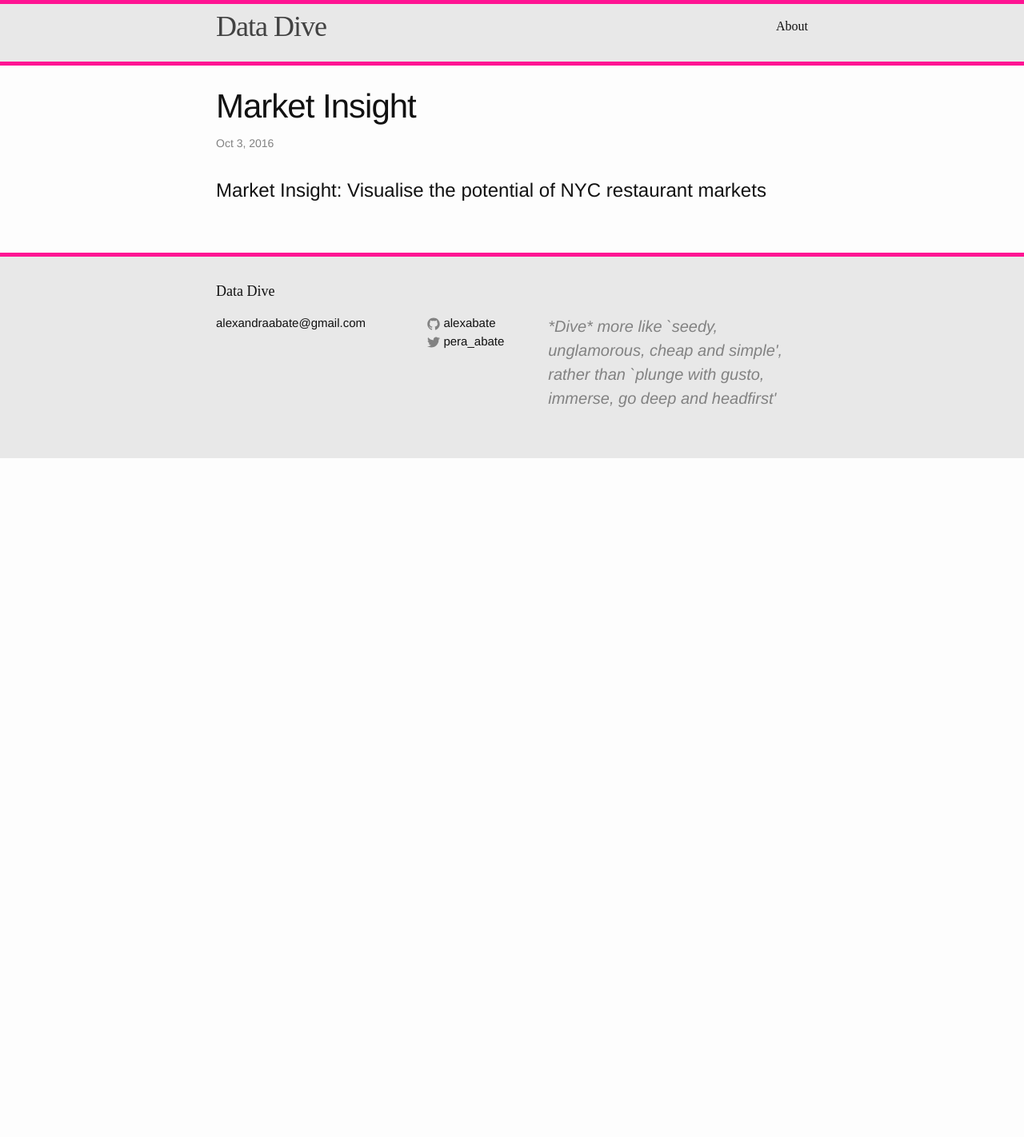
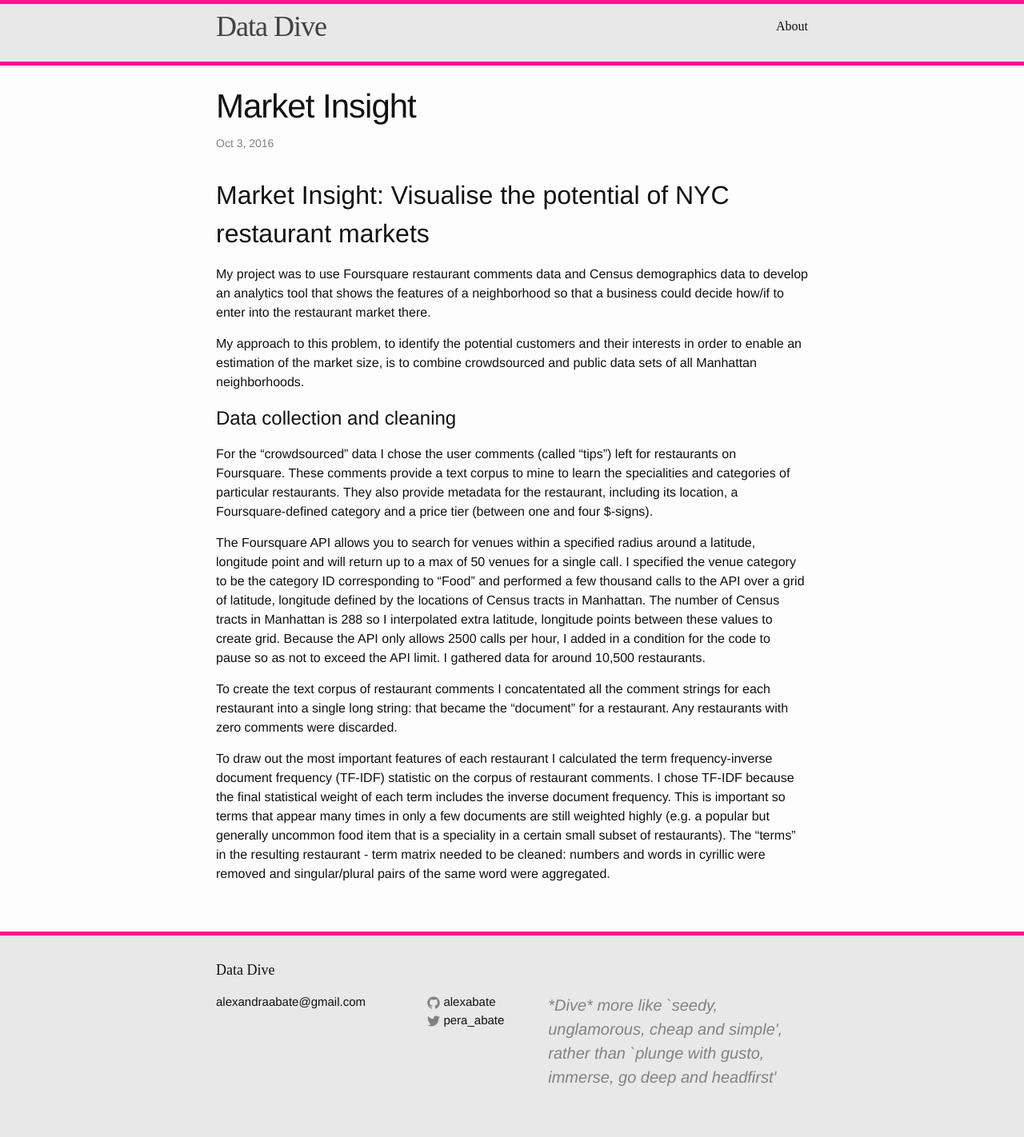
Before and after one commit to alexabate/alexabate.github.io, a Jekyll site: the page built from _posts/2016-10-03-market-insight.md, in a window 1280 px wide. Shown: the whole page at 80% size. Built offline with Jekyll 4.4.1, drawn with Linux system fonts in a browser that asks for light colours; some web fonts are replaced; before the commit the page ends 900 px from its top, so only the background shows below that.

Commit message:
Update 2016-10-03-market-insight.md

```diff
--- a/_posts/2016-10-03-market-insight.md
+++ b/_posts/2016-10-03-market-insight.md
@@ -5,4 +5,18 @@
     - python
     - notebook
 ---
-# Market Insight: Visualise the potential of NYC restaurant markets
+## Market Insight: Visualise the potential of NYC restaurant markets
+
+My project was to use [Foursquare](https://foursquare.com/) restaurant comments data and [Census demographics data](http://www.census.gov/data.html) to develop an analytics tool that shows the features of a neighborhood so that a business could decide how/if to enter into the restaurant market there.
+
+My approach to this problem, to identify the potential customers and their interests in order to enable an estimation of the market size, is to combine crowdsourced and public data sets of all Manhattan neighborhoods.
+
+# Data collection and cleaning
+
+For the "crowdsourced" data I chose the user comments (called "tips") left for restaurants on Foursquare. These comments provide a text corpus to mine to learn the specialities and categories of particular restaurants. They also provide metadata for the restaurant, including its location, a Foursquare-defined category and a price tier (between one and four $-signs).
+
+The Foursquare API allows you to search for venues within a specified radius around a latitude, longitude point and will return up to a max of 50 venues for a single call. I specified the venue category to be the category ID corresponding to "Food" and performed a few thousand calls to the API over a grid of latitude, longitude defined by the locations of Census tracts in Manhattan. The number of Census tracts in Manhattan is 288 so I interpolated extra latitude, longitude points between these values to create grid. Because the API only allows 2500 calls per hour, I added in a condition for the code to pause so as not to exceed the API limit. I gathered data for around 10,500 restaurants.
+
+To create the text corpus of restaurant comments I concatentated all the comment strings for each restaurant into a single long string: that became the "document" for a restaurant. Any restaurants with zero comments were discarded.
+
+To draw out the most important features of each restaurant I calculated the term frequency-inverse document frequency (TF-IDF) statistic on the corpus of restaurant comments. I chose TF-IDF because the final statistical weight of each term includes the inverse document frequency. This is important so terms that appear many times in only a few documents are still weighted highly (e.g. a popular but generally uncommon food item that is a speciality in a certain small subset of restaurants). The "terms" in the resulting restaurant - term matrix needed to be cleaned: numbers and words in cyrillic were removed and singular/plural pairs of the same word were aggregated.
```
